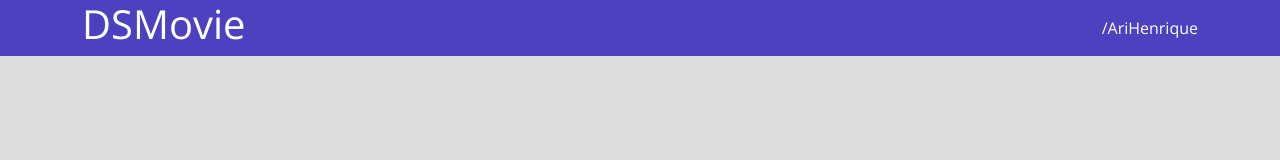
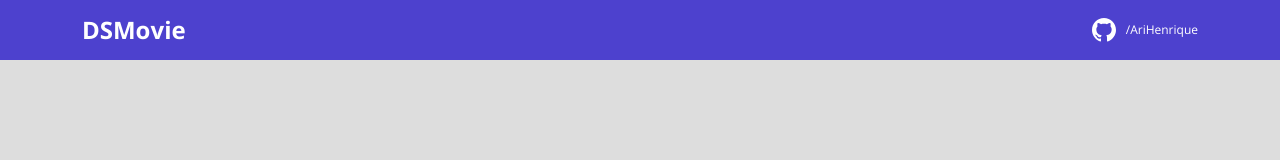
Before and after one commit to AriHenrique/projectdsmovie, a plain HTML site: page index.html in a window 1280 px wide. Drawn offline with nearby package versions, Linux system fonts and the light colour scheme.

Commit message:
barra superior parte 2

```diff
--- a/css/styles.css
+++ b/css/styles.css
@@ -1,29 +1,59 @@
 @import url('https://fonts.googleapis.com/css2?family=Open+Sans:wght@400;700&display=swap');
+
+:root{
+    --bg-gray: #ddd;
+    --color-primary: #4d41ce;
+    --white: #fff;
+}
+
 *{
     box-sizing: border-box;
     font-family: 'Open Sans', sans-serif;
 }
 
-html, body{
-    background-color: #ddd;
-
+h1, h2, h3, h4, h5, h6 {
+    margin: 0;
 }
 
+html, body{
+    background-color: var(--bg-gray);
+}
 
+header{
+    background-color: var(--color-primary);
+    color: var(--white);
+    height: 60px;
+    display: flex;
+    align-items: center;
+}
 
 nav{
     display: flex;
     align-items: center;
     justify-content: space-between;
-
 }
 
-header{
-    background-color: #4D41C0;
-    color: #fff;
+nav h1{
+    font-size: 24px;
+    font-weight: 700;
+}
+
+nav a{
+    font-size: 12px;
+    font-weight: 400;
 }
 
 a, a:hover {
     text-decoration: none;
     color: unset;
 }
+
+.dsmovie-contact-container{
+    display: flex;
+    align-items: center;
+
+}
+
+.dsmovie-contact-container img{
+    margin-right: 10px;
+}
--- a/index.html
+++ b/index.html
@@ -13,7 +13,11 @@
     <header>
         <nav class="container">
             <h1>DSMovie</h1>
-            <a href="https://github.com/AriHenrique">/AriHenrique</a>
+            <div class="dsmovie-contact-container">
+                <img src="img/github.svg" alt="GitHub">
+                <a href="https://github.com/AriHenrique">/AriHenrique</a>
+            </div>
+
         </nav>
     </header>
 </body>
```
Also changed, not shown: img/github.svg (added).
